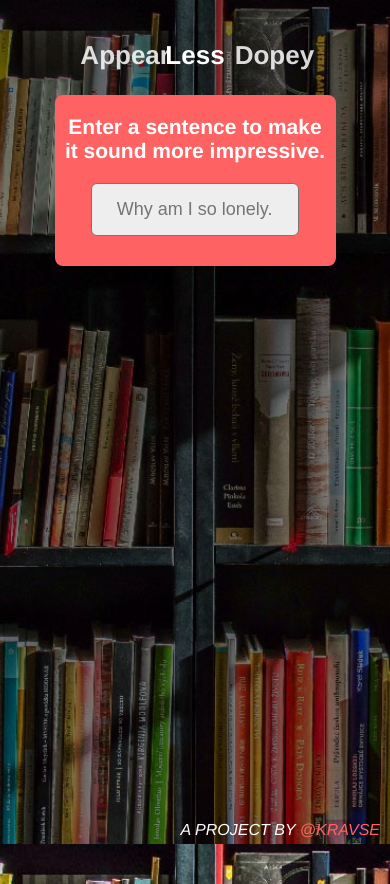
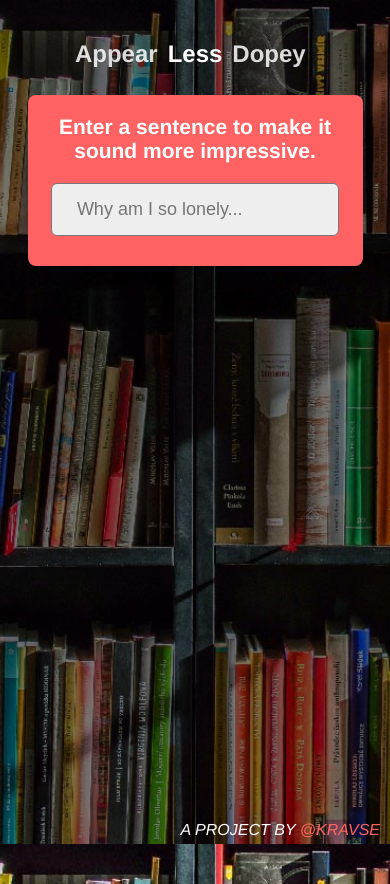
Before and after one commit to kravse/soundlessdumb.com, a React app: page / in a window 390 px wide. Built offline with nearby package versions, Linux system fonts and the light colour scheme.

Commit message:
some mobile styles

```diff
--- a/src/AnimatedTitle.css
+++ b/src/AnimatedTitle.css
@@ -70,7 +70,13 @@
 
 @media(max-width: 900px) {
   .animated-title {
-    font-size: 26px;
+    font-size: 35px;
+  }
+}
+
+@media(max-width: 640px) {
+  .animated-title {
+    font-size: 24px;
   }
 
   .animated-title div {
--- a/src/App.css
+++ b/src/App.css
@@ -122,7 +122,7 @@ input.spin {
 
 @media(max-width: 640px) {
   .App {
-    padding: 20px 50px;
+    padding: 20px 20px;
   }
 
   header {
@@ -134,7 +134,7 @@ input.spin {
   }
   input {
     font-size: 18px;
-    width: 60%;
+    width: 75%;
   }
   .result p {
     font-size: 30px;
```
Also changed, not shown: 16 other files (tests, documents, lock files or other folders).
